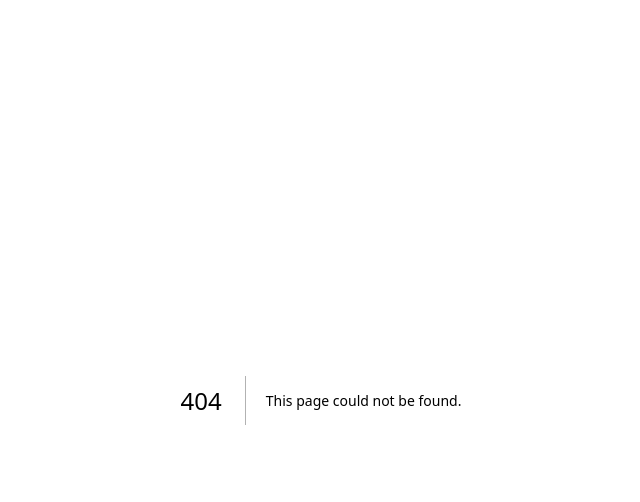
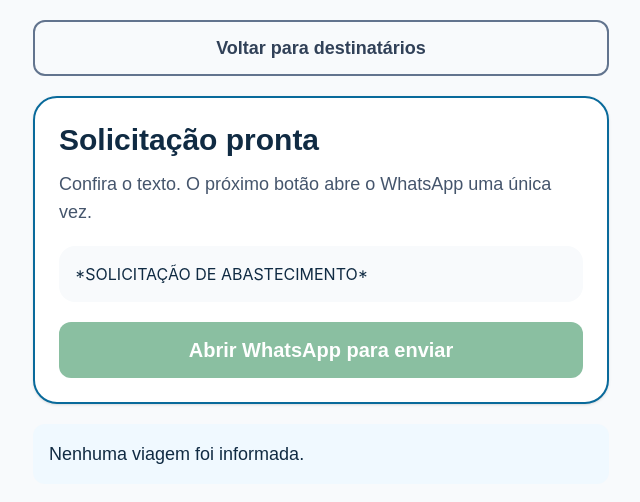
Before and after one commit to gergemendonca/CONTROLE-ABASTECIMENTO, a Next.js app: page /solicitar-abastecimento/enviar in a window 1280 px wide. Before the commit this address had no page. Shown: the top 502 px of the page, without its empty margins (319-959 px from the left). Built offline with nearby package versions, Linux system fonts and the light colour scheme.

Commit message:
Add files via upload

```diff
--- a/app/solicitar-abastecimento/destinatarios/page.tsx
+++ b/app/solicitar-abastecimento/destinatarios/page.tsx
@@ -6,5 +6,5 @@ type Contact={id:number;name:string;phone:string};
 export default function Destinatarios(){
  const [contacts,setContacts]=useState<Contact[]>([]),[params,setParams]=useState<[string,string][]>([]),[message,setMessage]=useState('Carregando contatos...');
  useEffect(()=>{setParams(Array.from(new URLSearchParams(window.location.search).entries()));void (async()=>{try{const response=await fetch('/api/contacts',{cache:'no-store'}),data:any=await response.json();if(!response.ok){setMessage(data.error||'Não foi possível carregar os contatos.');return}setContacts(data.contacts||[]);setMessage('')}catch{setMessage('Não foi possível carregar os contatos.')}})()},[]);
- return <main className="min-h-screen bg-slate-50 p-5"><div className="mx-auto max-w-xl"><button type="button" onClick={()=>window.history.back()} className="mb-5 h-14 w-full rounded-xl border-2 border-slate-500 px-3 text-lg font-bold text-slate-700">Voltar para litros e KM</button><section className="rounded-3xl border-2 border-[#096a9b] bg-white p-6 shadow"><h1 className="text-3xl font-bold">Destinatários</h1><p className="mt-3 text-lg text-slate-600">Marque um ou vários contatos. Haverá apenas um botão para abrir o WhatsApp.</p><form action="/api/fuel-request-message" method="get" className="mt-5 space-y-3">{params.map(([name,value],index)=><input key={index} type="hidden" name={name} value={value}/>)}{contacts.map(contact=><label key={contact.id} className="flex cursor-pointer gap-3 rounded-xl border p-4 text-lg"><input type="checkbox" name="contact" value={contact.id} className="h-6 w-6 accent-[#178045]"/><span><strong>{contact.name}</strong><br/>{contact.phone}</span></label>)}<button type="submit" className="mt-4 min-h-14 h-auto w-full rounded-xl bg-[#178045] px-4 py-2 text-lg font-bold leading-tight text-white sm:text-xl">Abrir WhatsApp para enviar</button></form></section>{message&&<p role="status" className="mt-5 rounded-xl bg-sky-50 p-4 text-lg">{message}</p>}</div></main>
+ return <main className="min-h-screen bg-slate-50 p-5"><div className="mx-auto max-w-xl"><button type="button" onClick={()=>window.history.back()} className="mb-5 h-14 w-full rounded-xl border-2 border-slate-500 px-3 text-lg font-bold text-slate-700">Voltar para litros e KM</button><section className="rounded-3xl border-2 border-[#096a9b] bg-white p-6 shadow"><h1 className="text-3xl font-bold">Destinatários</h1><p className="mt-3 text-lg text-slate-600">Marque um ou vários contatos. Haverá apenas um botão para abrir o WhatsApp.</p><form action="/solicitar-abastecimento/enviar" method="get" className="mt-5 space-y-3">{params.map(([name,value],index)=><input key={index} type="hidden" name={name} value={value}/>)}{contacts.map(contact=><label key={contact.id} className="flex cursor-pointer gap-3 rounded-xl border p-4 text-lg"><input type="checkbox" name="contact" value={contact.id} className="h-6 w-6 accent-[#178045]"/><span><strong>{contact.name}</strong><br/>{contact.phone}</span></label>)}<button type="submit" className="mt-4 min-h-14 h-auto w-full rounded-xl bg-[#178045] px-4 py-2 text-lg font-bold leading-tight text-white sm:text-xl">Continuar para envio</button></form></section>{message&&<p role="status" className="mt-5 rounded-xl bg-sky-50 p-4 text-lg">{message}</p>}</div></main>
 }
--- /dev/null
+++ b/app/solicitar-abastecimento/enviar/page.tsx
@@ -0,0 +1,14 @@
+'use client';
+
+import {useEffect,useMemo,useState} from 'react';
+type Trip={id:number;vehicleLabel:string;departureDate:string;arrivalDate:string;route:string};
+type Contact={id:number;name:string};
+const date=(value:string)=>value.split('-').reverse().join('/');
+
+export default function EnviarSolicitacao(){
+ const [trips,setTrips]=useState<Trip[]>([]),[contacts,setContacts]=useState<Contact[]>([]),[liters,setLiters]=useState<string[]>([]),[kms,setKms]=useState<string[]>([]),[message,setMessage]=useState('Preparando solicitação...');
+ useEffect(()=>{void (async()=>{const params=new URLSearchParams(window.location.search),ids=params.getAll('trip').map(Number).filter(Number.isInteger),contactIds=params.getAll('contact').map(Number).filter(Number.isInteger);setLiters(params.getAll('liters'));setKms(params.getAll('km'));if(!ids.length){setMessage('Nenhuma viagem foi informada.');return}try{const [tripResponse,contactResponse]=await Promise.all([fetch('/api/trips',{cache:'no-store'}),fetch('/api/contacts',{cache:'no-store'})]);const tripData:any=await tripResponse.json(),contactData:any=await contactResponse.json();if(!tripResponse.ok){setMessage(tripData.error||'Não foi possível preparar a solicitação.');return}setTrips((tripData.trips||[]).filter((trip:Trip)=>ids.includes(trip.id)));if(contactResponse.ok)setContacts((contactData.contacts||[]).filter((contact:Contact)=>contactIds.includes(contact.id)));setMessage('')}catch{setMessage('Não foi possível preparar a solicitação.')}})()},[]);
+ const text=useMemo(()=>{const lines=['*SOLICITAÇÃO DE ABASTECIMENTO*',''];trips.forEach((trip,index)=>lines.push(`${index+1}. *Carro:* ${trip.vehicleLabel}`,`*Roteiro:* ${trip.route}`,`*Período:* ${date(trip.departureDate)} a ${date(trip.arrivalDate)}`,`*Litros solicitados:* ${liters[index]||''} L`,`*KM previsto:* ${kms[index]||''} km`,''));if(contacts.length)lines.push(`*Destinatários:* ${contacts.map(contact=>contact.name).join(', ')}`);return lines.join('\n')},[trips,contacts,liters,kms]);
+ function openWhatsApp(){window.location.assign('https://wa.me/?text='+encodeURIComponent(text))}
+ return <main className="min-h-screen bg-slate-50 p-5"><div className="mx-auto max-w-xl"><button type="button" onClick={()=>window.history.back()} className="mb-5 h-14 w-full rounded-xl border-2 border-slate-500 px-3 text-lg font-bold text-slate-700">Voltar para destinatários</button><section className="rounded-3xl border-2 border-[#096a9b] bg-white p-6 shadow"><h1 className="text-3xl font-bold">Solicitação pronta</h1><p className="mt-3 text-lg text-slate-600">Confira o texto. O próximo botão abre o WhatsApp uma única vez.</p><pre className="mt-5 whitespace-pre-wrap rounded-2xl bg-slate-50 p-4 font-sans text-base">{text}</pre><button type="button" onClick={openWhatsApp} disabled={!!message||!trips.length} className="mt-5 min-h-14 h-auto w-full rounded-xl bg-[#178045] px-4 py-2 text-lg font-bold leading-tight text-white disabled:opacity-50 sm:text-xl">Abrir WhatsApp para enviar</button></section>{message&&<p role="status" className="mt-5 rounded-xl bg-sky-50 p-4 text-lg">{message}</p>}</div></main>
+}
```
